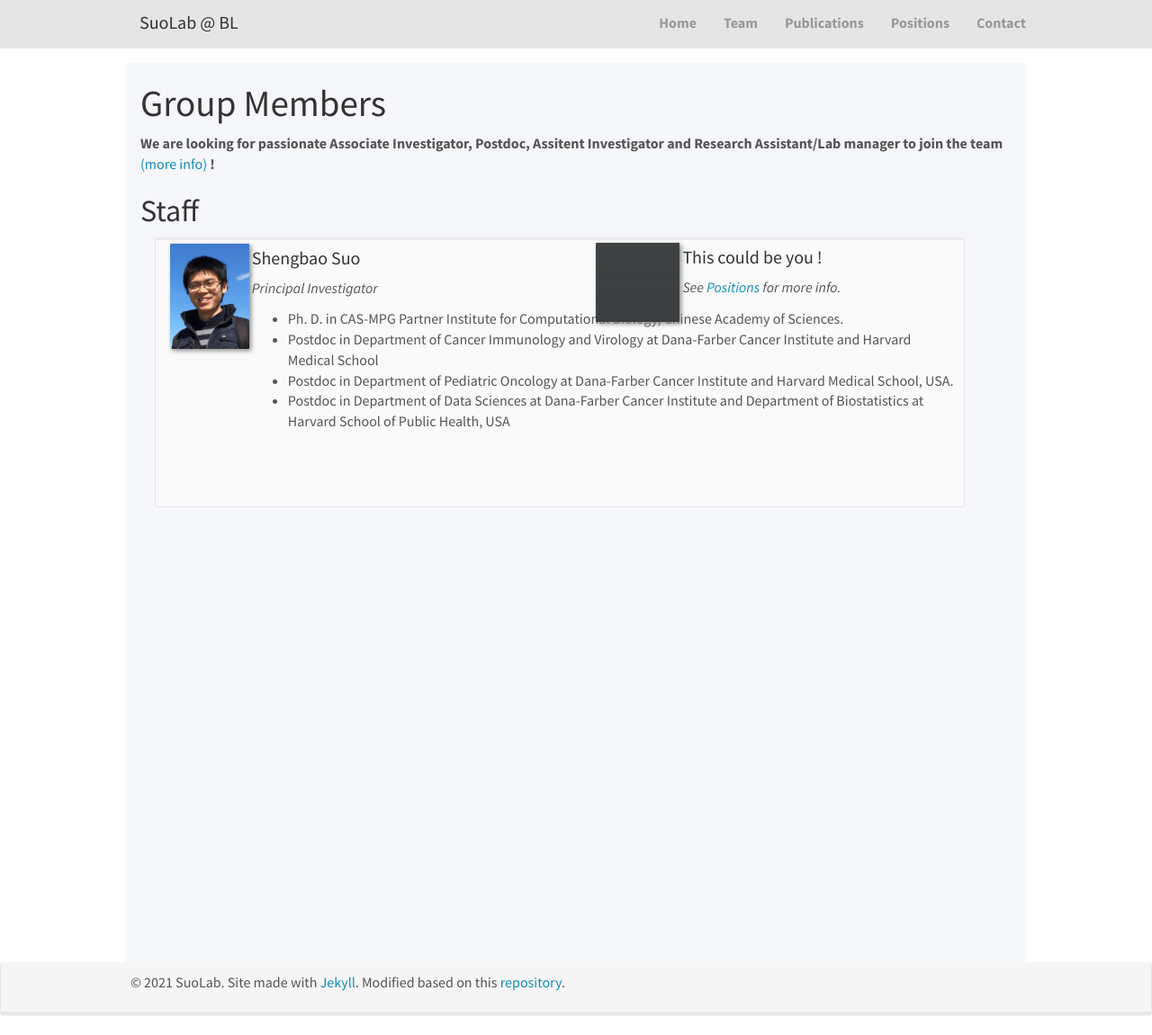
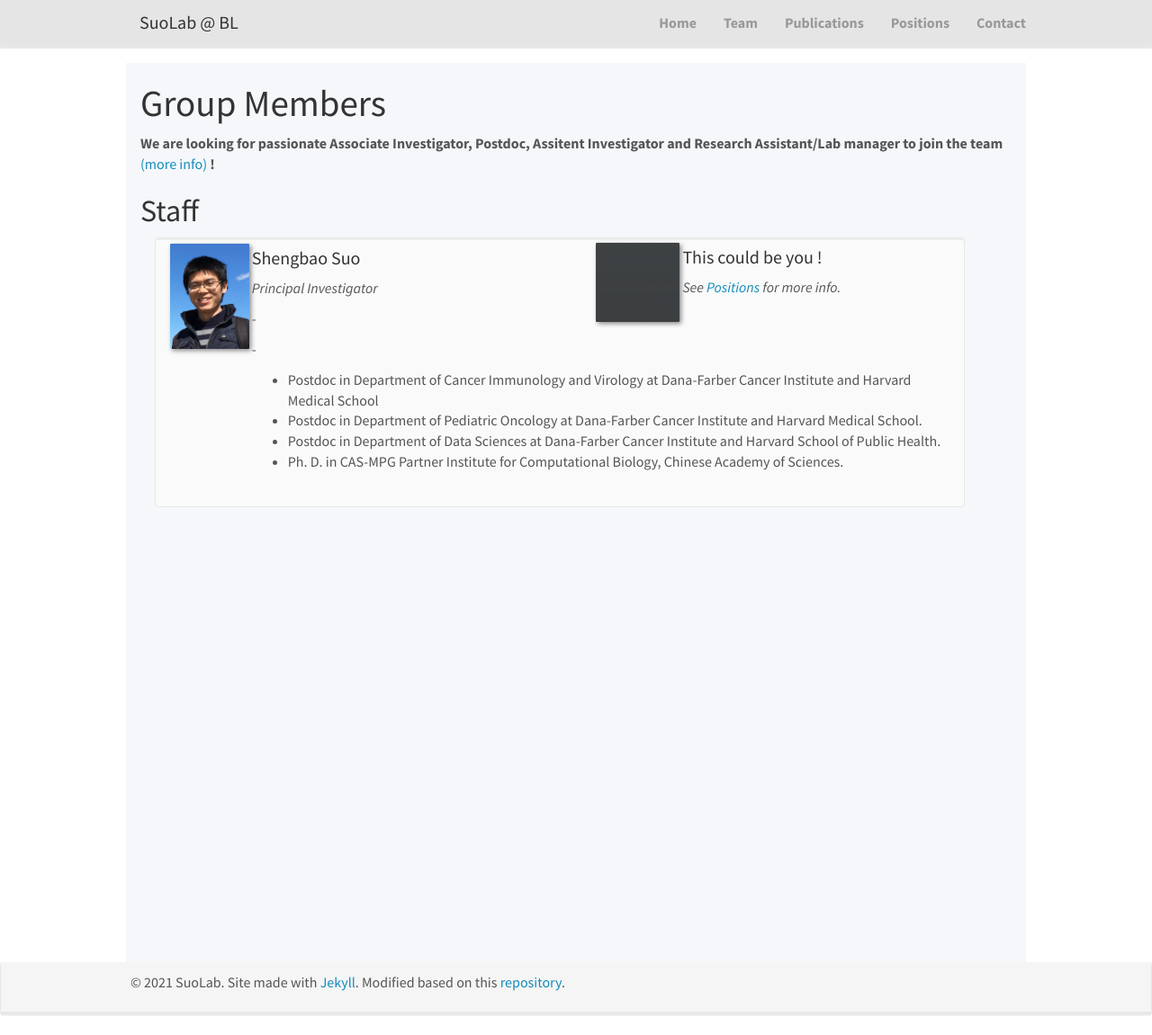
Before and after one commit to suoshengbao/suoshengbao.github.io, a Jekyll site: the page built from _pages/team.md, in a window 1280 px wide and 1151 px high. Shown: the whole window at 90% size. Built offline with Jekyll 4.4.1, drawn with Linux system fonts in a browser that asks for light colours; nearby versions of some CDN libraries.

Commit message:
Update team.md

```diff
--- a/_pages/team.md
+++ b/_pages/team.md
@@ -18,13 +18,13 @@ permalink: /team/
 <img src="/images/teampic/ShengbaoSuo.jpg" class="img-responsive" width="10%" style="float: left" />
 <h4>  Shengbao Suo</h4>
 <p><i>  Principal Investigator<i></p>
-<p></p>
-<p></p>
+<p>-</p>
+<p>-</p>
 <ul style="overflow: hidden">
+<li> Postdoc in Department of Cancer Immunology and Virology at Dana-Farber Cancer Institute and Harvard Medical School </li>
+<li> Postdoc in Department of Pediatric Oncology at Dana-Farber Cancer Institute and Harvard Medical School. </li>
+<li> Postdoc in Department of Data Sciences at Dana-Farber Cancer Institute and Harvard School of Public Health. </li>
 <li> Ph. D. in CAS-MPG Partner Institute for Computational Biology, Chinese Academy of Sciences. </li>
-<li> Postdoc in Department of Cancer Immunology and Virology at Dana-Farber Cancer Institute and Harvard Medical School </li>
-<li> Postdoc in Department of Pediatric Oncology at Dana-Farber Cancer Institute and Harvard Medical School, USA. </li>
-<li> Postdoc in Department of Data Sciences at Dana-Farber Cancer Institute and Department of Biostatistics at Harvard School of Public Health, USA </li>
 </ul>
 </div>
 </div>
```
